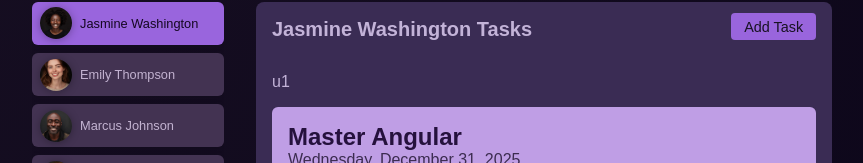
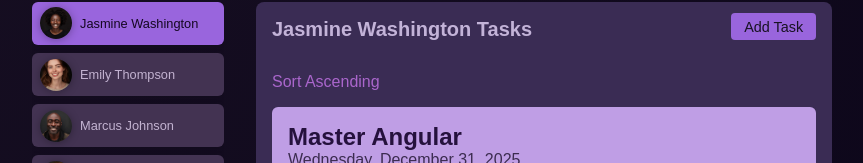
Before and after one commit to sachin-rajveer/angular-routing-udemy-section-14, an Angular app: page /users/u1/tasks in a window 1280 px wide. Shown: the part 260-423 px from the top of the page, without its empty margins (208-1071 px from the left). Built offline with nearby package versions, Linux system fonts and the light colour scheme.

Commit message:
to stay on same component use routerLink="./"
to add Query parameters in url use
[queryParams]="{'order': order() === 'asc' ? 'desc' : 'asc'}"

```diff
--- a/src/app/app.routes.ts
+++ b/src/app/app.routes.ts
@@ -1,8 +1,6 @@
 import { Routes } from "@angular/router";
 import { NoTaskComponent } from "./tasks/no-task/no-task.component";
 import { UserTasksComponent } from "./users/user-tasks/user-tasks.component";
-import { TasksComponent } from "./tasks/tasks.component";
-import { NewTaskComponent } from "./tasks/new-task/new-task.component";
 import { NotFoundComponent } from "./not-found/not-found.component";
 import { userRoutes } from "./users/user.routes";
 
--- a/src/app/tasks/tasks.component.css
+++ b/src/app/tasks/tasks.component.css
@@ -1,3 +1,13 @@
+a {
+  text-decoration: none;
+  color: #a6c;
+}
+
+a:hover, a:active {
+  text-decoration: none;
+  color: rgb(159, 37, 220);
+}
+
 ul {
   list-style: none;
   margin: 1rem 0;
--- a/src/app/tasks/tasks.component.html
+++ b/src/app/tasks/tasks.component.html
@@ -1,4 +1,6 @@
-{{userId()}}
+<a routerLink="./" [queryParams]="{'order': order() === 'asc' ? 'desc' : 'asc'}">
+  <p>Sort {{ order() === 'asc' ? 'Descending' : 'Ascending' }}</p>
+</a>
 <ul>
   @for (task of userTasks(); track task.id) {
     <li>
--- a/src/app/tasks/tasks.component.ts
+++ b/src/app/tasks/tasks.component.ts
@@ -1,18 +1,20 @@
 import { Component, computed, inject, input } from '@angular/core';
 
 import { TaskComponent } from './task/task.component';
-import { Task } from './task/task.model';
 import { TasksService } from './tasks.service';
+import { RouterLink } from '@angular/router';
 
 @Component({
   selector: 'app-tasks',
   standalone: true,
   templateUrl: './tasks.component.html',
   styleUrl: './tasks.component.css',
-  imports: [TaskComponent],
+  imports: [TaskComponent, RouterLink],
 })
 export class TasksComponent {
   userId = input.required<string>();
+
+  order = input<'asc' | 'desc'>();
 
   private tasksService = inject(TasksService);
 
```
